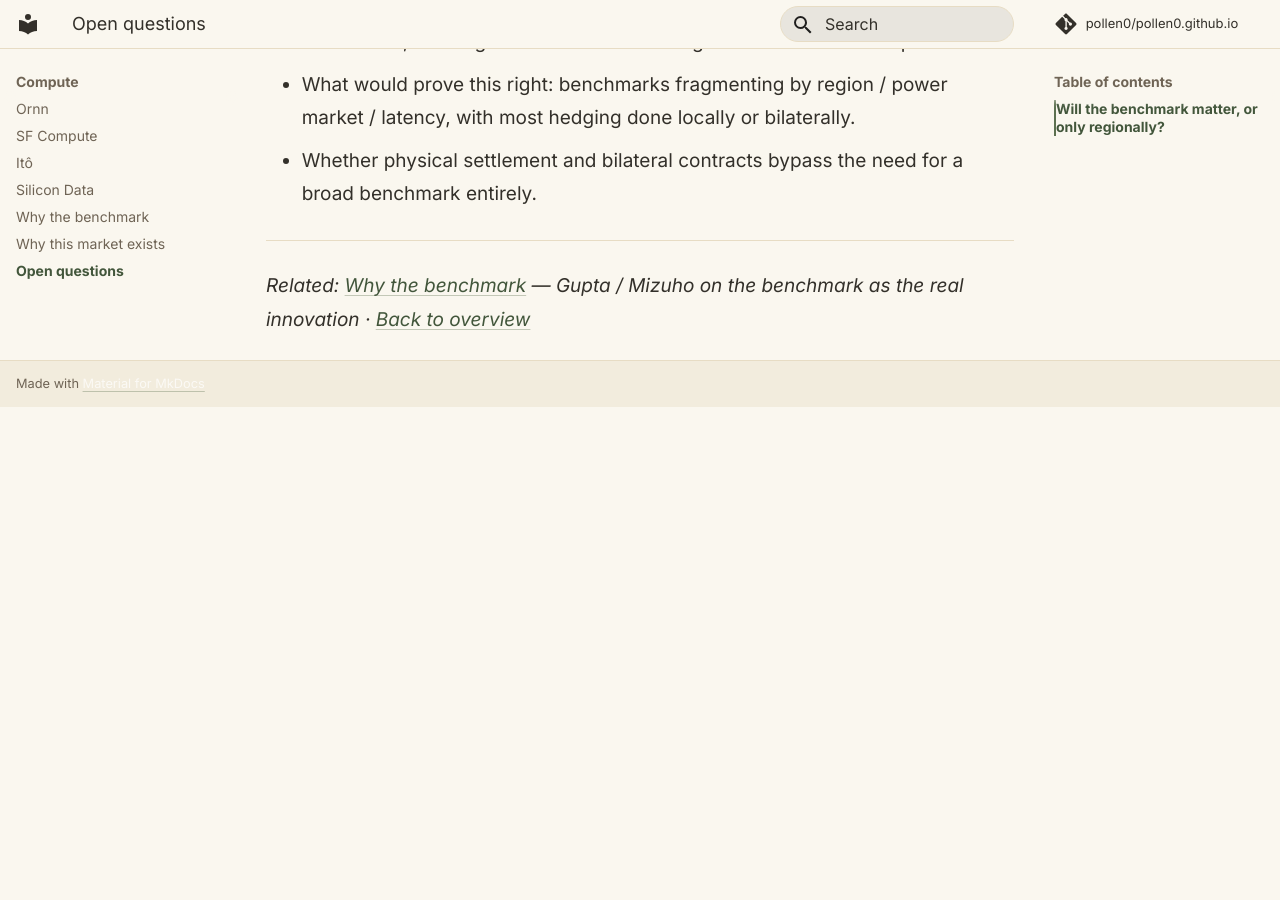
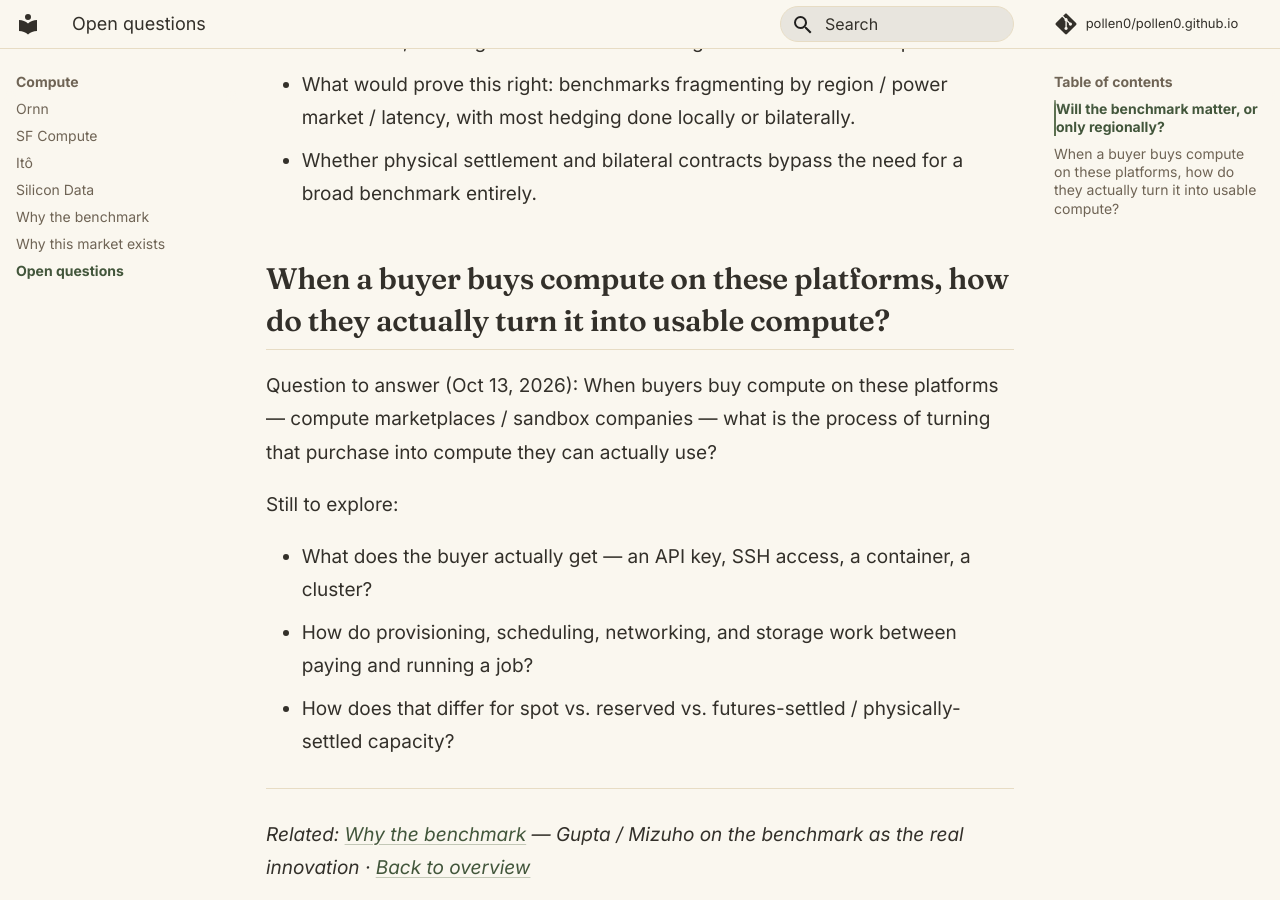
Before and after one commit to pollen0/pollen0.github.io, an MkDocs documentation site: the page built from docs/compute/open-questions.md, in a window 1280 px wide and 900 px high, scrolled down 701 px. Built offline with MkDocs 1.6.1 and Material for MkDocs 9.7.7, drawn with Linux system fonts in a browser that asks for light colours; comment, search, counter and statistics services are not loaded; before the commit the page ends 1108 px from its top, so only the background shows below that.

Commit message:
Add open question: how buyers turn purchased compute into usable compute

```diff
--- a/docs/compute/open-questions.md
+++ b/docs/compute/open-questions.md
@@ -16,6 +16,16 @@ Still to explore:
 - What would prove this right: benchmarks fragmenting by region / power market / latency, with most hedging done locally or bilaterally.
 - Whether physical settlement and bilateral contracts bypass the need for a broad benchmark entirely.
 
+## When a buyer buys compute on these platforms, how do they actually turn it into usable compute?
+
+Question to answer (Oct 13, 2026): When buyers buy compute on these platforms — compute marketplaces / sandbox companies — what is the process of turning that purchase into compute they can actually use?
+
+Still to explore:
+
+- What does the buyer actually get — an API key, SSH access, a container, a cluster?
+- How do provisioning, scheduling, networking, and storage work between paying and running a job?
+- How does that differ for spot vs. reserved vs. futures-settled / physically-settled capacity?
+
 ---
 
 *Related: [Why the benchmark](why-the-benchmark.md) — Gupta / Mizuho on the benchmark as the real innovation · [Back to overview](index.md)*
```
